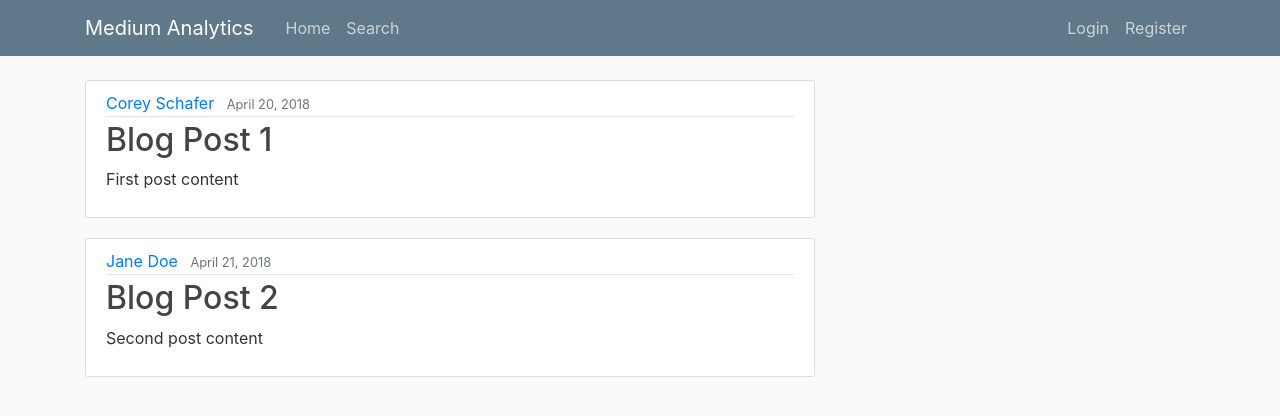
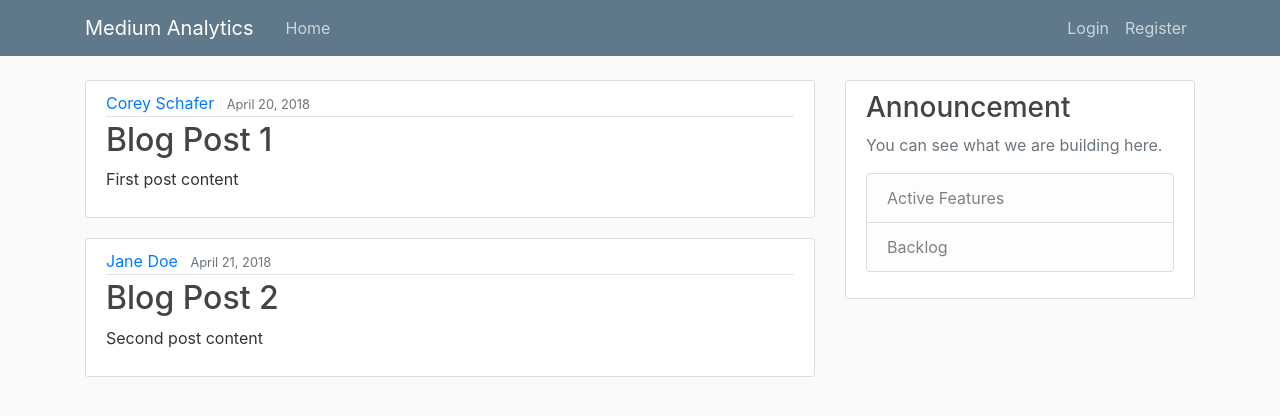
Before and after one commit to ianxxiao/use-athena, a Flask app: page / in a window 1280 px wide. Shown: the top 416 px of the page. Run offline with Flask 2, Linux system fonts and the light colour scheme; some libraries are stand-ins or nearby versions.

Commit message:
- added feature to show Search only when user is authenticated.

```diff
--- a/athena/__init__.py
+++ b/athena/__init__.py
@@ -23,6 +23,6 @@ flask_app.config['SQLALCHEMY_DATABASE_URI'] = 'postgresql://postgres:postgres@lo
 db = SQLAlchemy(flask_app)
 bcrypt = Bcrypt(flask_app)
 login_manager = LoginManager(flask_app)
-
+login_manager.login_view = "login"
 
 from athena import user_landing_route
--- a/athena/templates/layout.html
+++ b/athena/templates/layout.html
@@ -24,11 +24,15 @@
           <button class="navbar-toggler" type="button" data-toggle="collapse" data-target="#navbarToggle" aria-controls="navbarToggle" aria-expanded="false" aria-label="Toggle navigation">
             <span class="navbar-toggler-icon"></span>
           </button>
+
           <div class="collapse navbar-collapse" id="navbarToggle">
             <div class="navbar-nav mr-auto">
               <a class="nav-item nav-link" href="/">Home</a>
-              <a class="nav-item nav-link" href="/search_engine">Search</a>
+                {% if current_user.is_authenticated %}
+                    <a class="nav-item nav-link" href="/search_engine">Search</a>
+                {%endif%}
             </div>
+
             <!-- Navbar Right Side -->
             <div class="navbar-nav">
                 {% if current_user.is_authenticated %}
@@ -56,19 +60,17 @@
               {% endwith %}
               {% block content %}{% endblock %}
           </div>
-<!--        <div class="col-md-4">-->
-<!--          <div class="content-section">-->
-<!--            <h3>Our Sidebar</h3>-->
-<!--            <p class='text-muted'>You can put any information here you'd like.-->
-<!--              <ul class="list-group">-->
-<!--                <li class="list-group-item list-group-item-light">Latest Posts</li>-->
-<!--                <li class="list-group-item list-group-item-light">Announcements</li>-->
-<!--                <li class="list-group-item list-group-item-light">Calendars</li>-->
-<!--                <li class="list-group-item list-group-item-light">etc</li>-->
-<!--              </ul>-->
-<!--            </p>-->
-<!--          </div>-->
-<!--        </div>-->
+        <div class="col-md-4">
+          <div class="content-section">
+            <h3>Announcement</h3>
+            <p class='text-muted'>You can see what we are building here.
+              <ul class="list-group">
+                <li class="list-group-item list-group-item-light">Active Features</li>
+                <li class="list-group-item list-group-item-light">Backlog</li>
+              </ul>
+            </p>
+          </div>
+        </div>
       </div>
     </main>
 
--- a/athena/user_landing_route.py
+++ b/athena/user_landing_route.py
@@ -3,7 +3,7 @@ from athena import db, bcrypt
 from flask import render_template, request, g, flash, redirect, url_for
 from athena.forms import RegistrationForm, LoginForm, SearchForm
 from athena.db_models import User, Post
-from flask_login import login_user, logout_user, current_user
+from flask_login import login_user, logout_user, current_user, login_required
 
 posts = [
     {
@@ -62,13 +62,15 @@ def login():
         # check if user exist and password match
         if user and bcrypt.check_password_hash(user.password, form.password.data):
             login_user(user, remember=form.remember.data)
-            return redirect(url_for('home'))
+            next_page = request.args.get('next')
+            return redirect(next_page) if next_page else redirect(url_for('home'))
         else:
             flash(f'Login unsuccessful. Please check login email or password.', 'danger')
     return render_template('login.html', title='Login', form=form)
 
 
 @app.route("/search_engine", methods=['GET', 'POST'])
+@login_required
 def search():
     form = SearchForm()
     if form.validate_on_submit():
```
